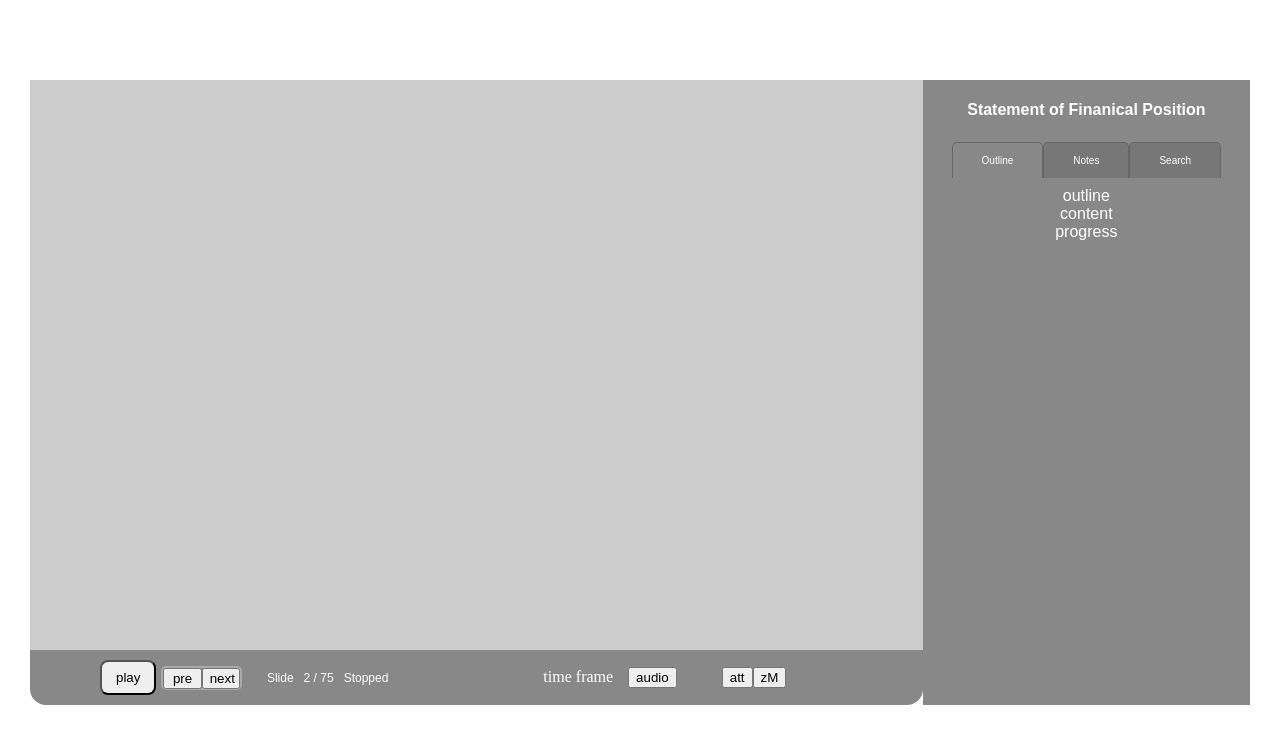
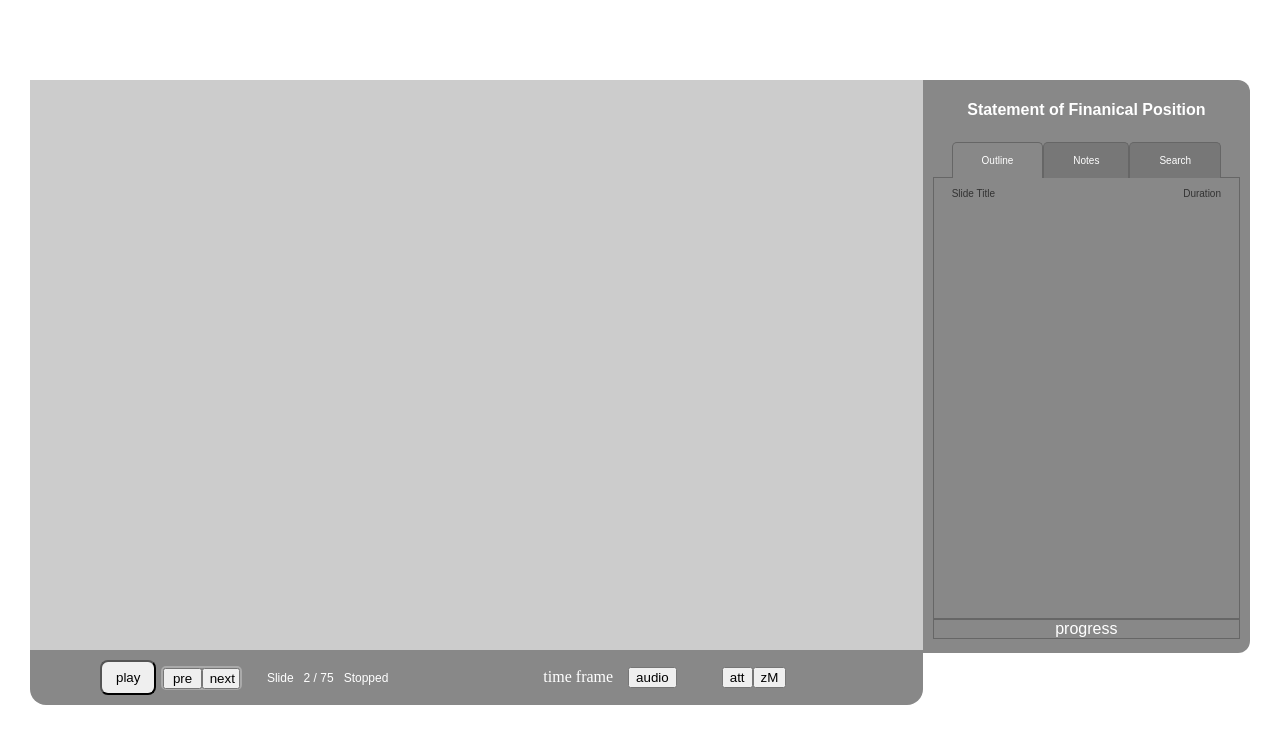
Before and after one commit to react-dev26/Convert-SWF-to-ReactJS, a React app: page / in a window 1280 px wide. Shown: the top 744 px of the page. Built offline with nearby package versions, Linux system fonts and the light colour scheme.

Commit message:
add slide component ( progress, style)

```diff
--- a/src/components/options/Options.js
+++ b/src/components/options/Options.js
@@ -29,10 +29,7 @@ function Options() {
             </TabPanel>
           </Tabs>
         </div>
-        <div>
-        content
-        </div>
-        <div>
+        <div style={styles.progress}>
         progress
         </div>
       </div>
--- a/src/components/options/OutlineContent/index.js
+++ b/src/components/options/OutlineContent/index.js
@@ -1,9 +1,14 @@
 import React from 'react';
+
+import styles from './styles';
 
 function OutlineContent() {
   return (
-    <div>
-      outline
+    <div style={styles.containers}>
+      <ul style={styles.titleContainer}>
+        <li style={styles.title}>Slide Title</li>
+        <li style={styles.title}>Duration</li>
+      </ul>
     </div>
   );
 }
--- /dev/null
+++ b/src/components/options/OutlineContent/styles.js
@@ -0,0 +1,20 @@
+export default {
+  containers: {
+    border: '1px solid #666',
+    margin: '0 10px',
+    height: 440,
+  },
+  titleContainer: {
+    margin: 0,
+    color: '#333',
+    padding: 0,
+    fontSize: 10,
+    display: 'flex',
+    position: 'relative',
+    justifyContent: 'space-between',
+  },
+  title: {
+    listStyle: 'none',
+    padding: '10px 18px',
+  },
+};
--- a/src/components/options/styles.js
+++ b/src/components/options/styles.js
@@ -5,5 +5,12 @@ export default {
     background: '#888',
     color: 'white',
     fontFamily: 'sans-serif',
+    borderBottomRightRadius: 12,
+    borderTopRightRadius: 12,
+    marginBottom: 52,
+  },
+  progress: {
+    border: '1px solid #666',
+    margin: '0 10px',
   },
 };
--- a/src/styles/react-tabs.css
+++ b/src/styles/react-tabs.css
@@ -1,5 +1,5 @@
 .react-tabs__tab-list {
-  margin: 0 0 10px;
+  margin: 0;
   padding: 0;
   font-size: 10px;
 }
```
